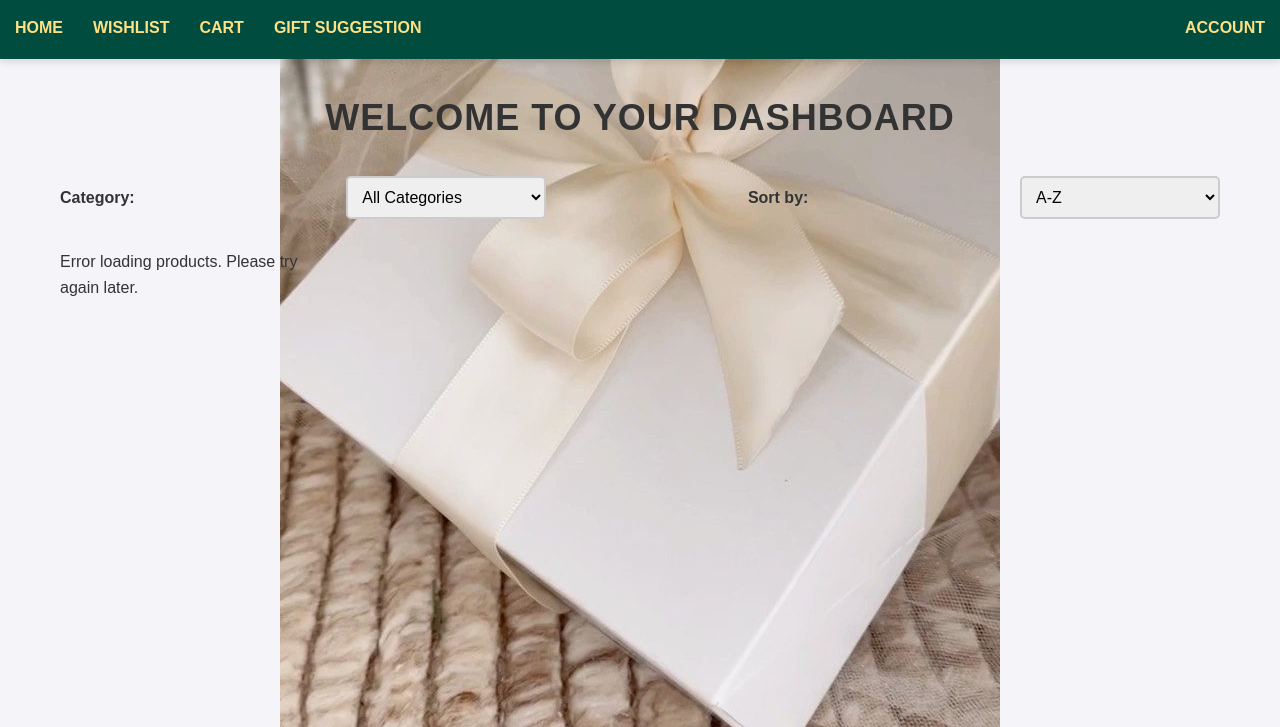
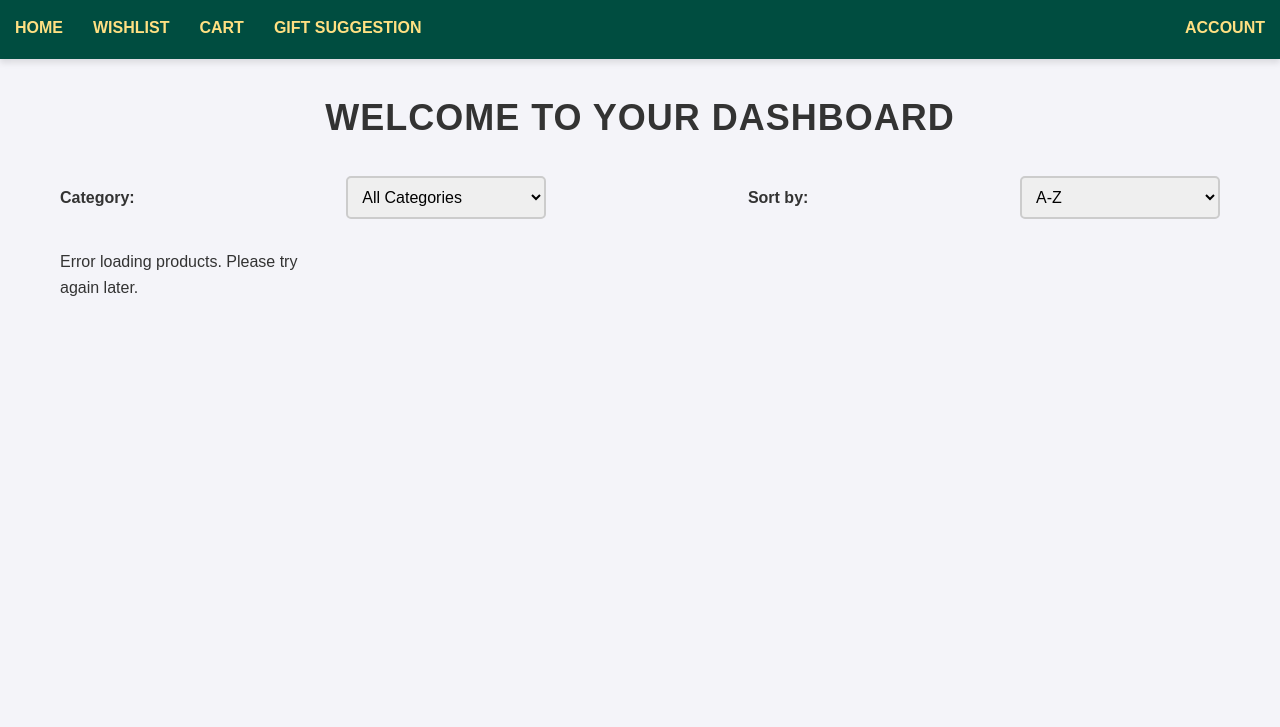
Before and after one commit to Yaminishriwastav/kamyas-giftsuggestion-, a plain HTML site: page user_dashboard.html in a window 1280 px wide. Shown: the part 73-800 px from the top of the page. Drawn offline with Linux system fonts and the light colour scheme; no server answers; sample sign-in values are in the browser's storage.

Commit message:
Update user_dashbord.css

```diff
--- a/style/user_dashbord.css
+++ b/style/user_dashbord.css
@@ -8,7 +8,6 @@
 /* Body */
 body {
     font-family: 'Arial', sans-serif;
-    background: url('../imgs/back.jpg') no-repeat center center fixed; /* Full-page background */
     background-color: #f4f4f9;
     color: #333;
     line-height: 1.6;
```
